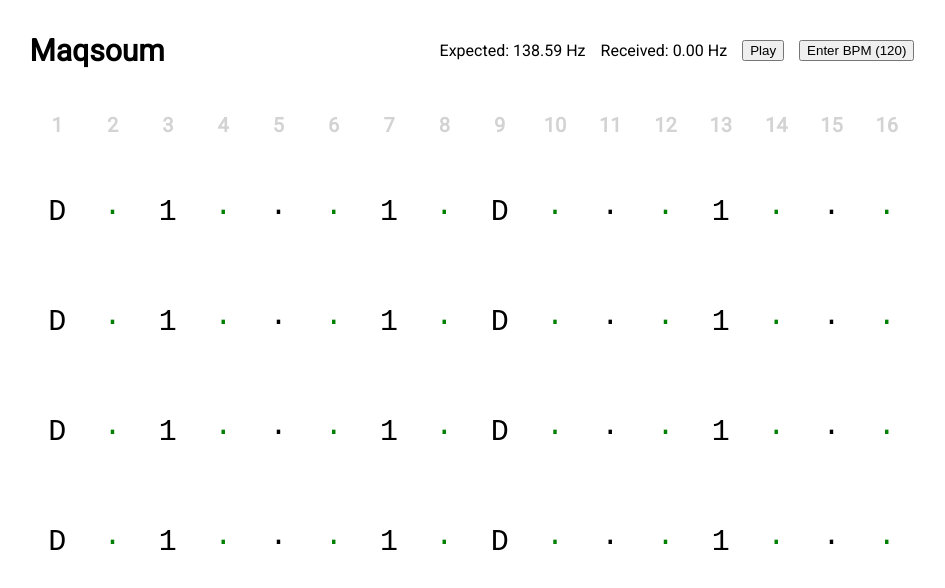
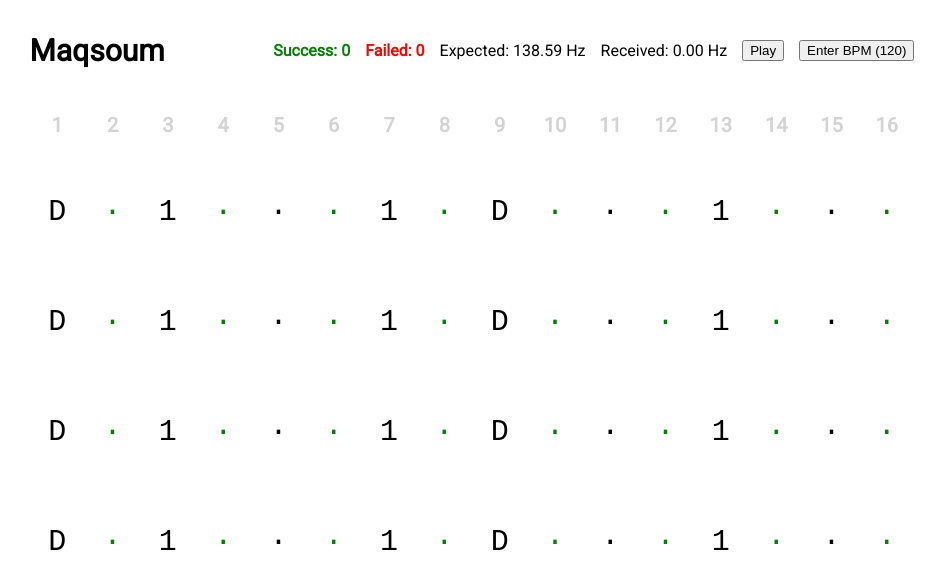
Before and after one commit to lgtm-migrator/konnakol.studio, a React (Create React App) app: page / in a window 1280 px wide. Shown: the top 588 px of the page, without its empty margins (168-1113 px from the left). Built offline with nearby package versions, Linux system fonts and the light colour scheme; what pitchfinder would draw is missing.

Commit message:
feat: score

```diff
--- a/src/App.tsx
+++ b/src/App.tsx
@@ -16,6 +16,8 @@ function App() {
   const [currentTact, setCurrentTact] = useState(0);
   const [intervalId, setIntervalId] = useState<number | null>(null);
   const [currentFrequency, setCurrentFrequency] = useState(0);
+  const [success, setSuccess] = useState(0);
+  const [failed, setFailed] = useState(0);
 
   const requestRef = useRef<number | null>(null);
   const analyserNodeRef = useRef<AnalyserNode | null>(null);
@@ -97,6 +99,9 @@ function App() {
     };
   }, []);
 
+  const currentUnit = composition.pattern?.[currentTact]?.[currentFraction]?.unit;
+  const expectedFrequency = currentUnit?.frequency ?? 0;
+
   useEffect(() => {
     if (!intervalId) {
       setCurrentTact(0);
@@ -114,8 +119,15 @@ function App() {
       return setCurrentTact((prev) => prev + 1);
     }
 
+    if (!currentUnit) {
+      return;
+    }
+
     if (isFrequencyCorrect(expectedFrequency, currentFrequency)) {
-      console.log(isFrequencyCorrect(expectedFrequency, currentFrequency));
+      setSuccess(prev => prev + 1);
+      console.log('success', {expectedFrequency, currentFrequency})
+    } else {
+      setFailed(prev => prev + 1);
     }
   }, [
     composition.pattern,
@@ -136,15 +148,13 @@ function App() {
     };
   }, [intervalId]);
 
-
-  const expectedFrequency =
-    composition.pattern?.[currentTact]?.[currentFraction]?.unit?.frequency ?? 0;
-
   return (
     <main>
       <section className="composition">
         <header className="composition__header">
           <h1 className="composition__title">{composition.name}</h1>
+          <p className="composition__success">Success: {success}</p>
+          <p className="composition__failed">Failed: {failed}</p>
           <p className="composition__frequency">
             Expected: {expectedFrequency.toFixed(2)} Hz
           </p>
--- a/src/index.css
+++ b/src/index.css
@@ -1,4 +1,8 @@
 @import url('https://fonts.googleapis.com/css2?family=Roboto&display=swap');
+
+body {
+    font-family: 'Roboto', sans-serif;
+}
 
 .composition {
     max-width: 70%;
@@ -11,7 +15,6 @@
 .composition__title {
     text-align: center;
     font-size: 30px;
-    font-family: 'Roboto', sans-serif;
     margin-right: auto;
 }
 
@@ -31,6 +34,16 @@
     font-family: 'Roboto', sans-serif;
 }
 
+.composition__success {
+    color: green;
+    font-weight: bold;
+}
+
+.composition__failed {
+    color: red;
+    font-weight: bold;
+}
+
 .fraction-index {
     color: lightgray;
     font-size: 20px;
```
